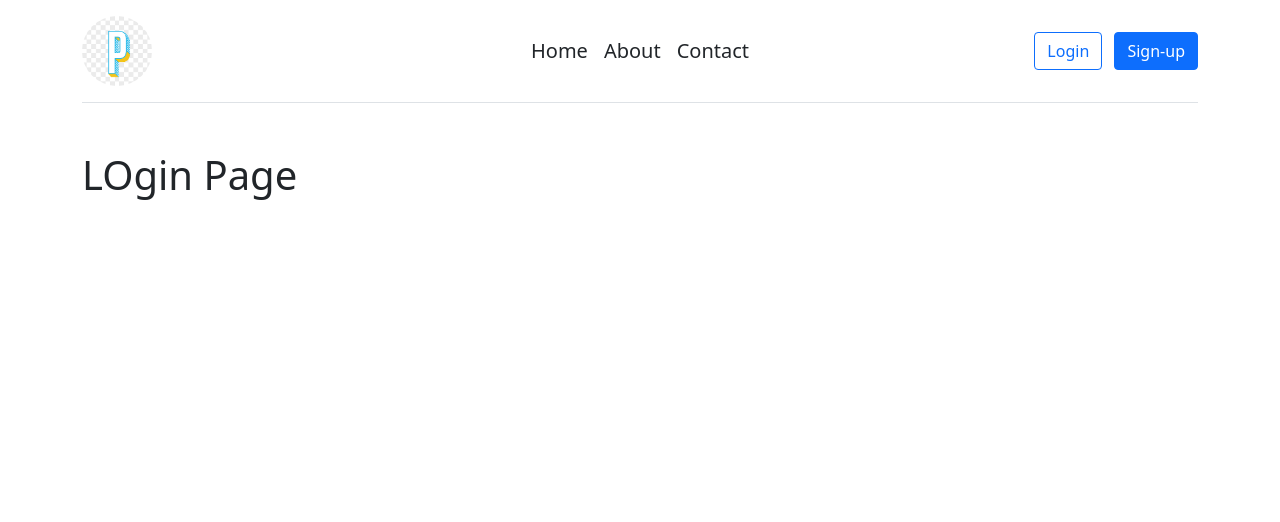
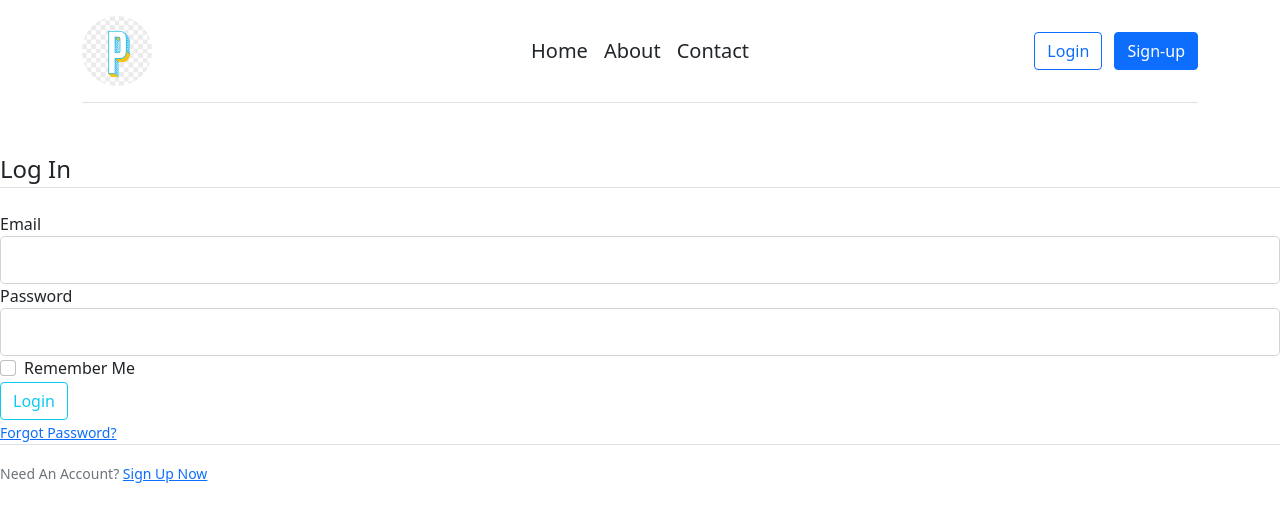
Before and after one commit to Hussein-omar-osman/pitches-postgress, a Flask app: page /login in a window 1280 px wide. Shown: the top 522 px of the page. Run offline with Flask 2, Linux system fonts and the light colour scheme; some libraries are stand-ins or nearby versions.

Commit message:
connect login template to login class

```diff
--- a/pitches/__init__.py
+++ b/pitches/__init__.py
@@ -1,5 +1,5 @@
 from flask import Flask
 
 app = Flask(__name__)
-
+app.config['SECRET_KEY'] = '5791628b453b0b13ce0c676dfde280ba245'
 from pitches import views
--- a/pitches/templates/login.html
+++ b/pitches/templates/login.html
@@ -1,5 +1,50 @@
 {% extends "base_layout.html" %} {% block content %}
-<div class="container">
-  <h1>LOgin Page</h1>
+<div class="content-section">
+  <form method="POST" action="">
+    {{ form.hidden_tag() }}
+    <fieldset class="form-group">
+      <legend class="border-bottom mb-4">Log In</legend>
+      <div class="form-group">
+        {{ form.email.label(class="form-control-label") }} {% if
+        form.email.errors %} {{ form.email(class="form-control form-control-lg
+        is-invalid") }}
+        <div class="invalid-feedback">
+          {% for error in form.email.errors %}
+          <span>{{ error }}</span>
+          {% endfor %}
+        </div>
+        {% else %} {{ form.email(class="form-control form-control-lg") }} {%
+        endif %}
+      </div>
+      <div class="form-group">
+        {{ form.password.label(class="form-control-label") }} {% if
+        form.password.errors %} {{ form.password(class="form-control
+        form-control-lg is-invalid") }}
+        <div class="invalid-feedback">
+          {% for error in form.password.errors %}
+          <span>{{ error }}</span>
+          {% endfor %}
+        </div>
+        {% else %} {{ form.password(class="form-control form-control-lg") }} {%
+        endif %}
+      </div>
+      <div class="form-check">
+        {{ form.remember(class="form-check-input") }} {{
+        form.remember.label(class="form-check-label") }}
+      </div>
+    </fieldset>
+    <div class="form-group">
+      {{ form.submit(class="btn btn-outline-info") }}
+    </div>
+    <small class="text-muted ml-2">
+      <a href="#">Forgot Password?</a>
+    </small>
+  </form>
+</div>
+<div class="border-top pt-3">
+  <small class="text-muted">
+    Need An Account?
+    <a class="ml-2" href="{{ url_for('register') }}">Sign Up Now</a>
+  </small>
 </div>
 {% endblock content %}
--- a/pitches/views.py
+++ b/pitches/views.py
@@ -1,5 +1,7 @@
 from flask import Flask, render_template, url_for, flash, redirect
 from pitches import app
+from pitches import forms
+from pitches.forms import LoginForm, RegistrationForm
 
 @app.route('/')
 def home():
@@ -15,4 +17,5 @@
 
 @app.route("/login", methods=['GET', 'POST'])
 def login():
- return render_template('login.html', title='Login')
+ form = LoginForm()
+ return render_template('login.html', title='Login', form=form)
```
Also changed, not shown: 1 other file.
